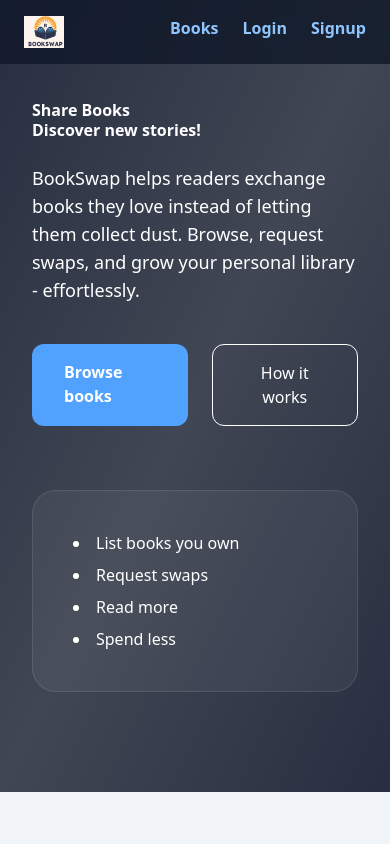
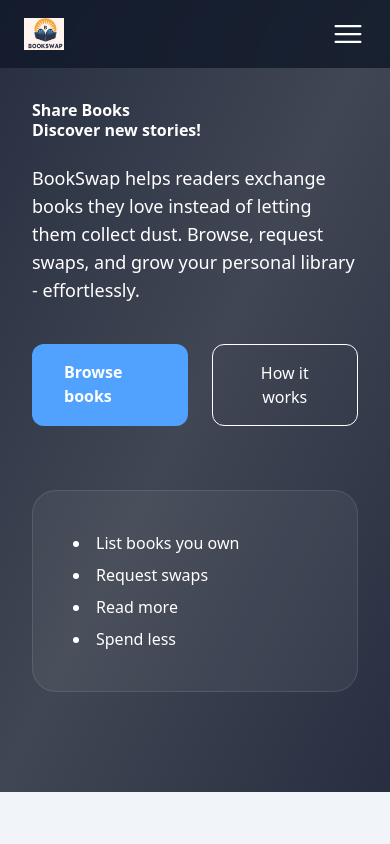
Before and after one commit to asnganje/bookswap-frontend, a React (Vite) app: page / in a window 390 px wide. Shown: the top 844 px of the page. Built offline with nearby package versions, Linux system fonts and the light colour scheme.

Commit message:
modify navbar by adding mobile view

```diff
--- a/src/components/Navbar.jsx
+++ b/src/components/Navbar.jsx
@@ -4,45 +4,65 @@ import { logout } from "../redux/slices/authSlice";
 import { useState } from "react";
 import { UserCircleIcon } from "@heroicons/react/16/solid";
 import { toast } from "react-toastify";
-import logo from "../assets/bkswap.JPG"
+import logo from "../assets/bkswap.JPG";
+import Hamburger from "../assets/hamburger";
+import XIcon from "../assets/XIcon";
+import DropModal from "./DropModal";
 
 const Navbar = () => {
-  const name = localStorage.getItem("user")
-  const [visible, setVisible] = useState(false)
-  const navigate = useNavigate()
+  const name = localStorage.getItem("user");
+  const [visible, setVisible] = useState(false);
+  const [isOpen, setIsOpen] = useState(false);
 
-  const dispatch = useDispatch()
+  const navigate = useNavigate();
+
+  const dispatch = useDispatch();
   const logoutHandler = () => {
-    dispatch(logout())
-    navigate("/")
-    toast.success("Logged out successfully")
-  }
+    dispatch(logout());
+    navigate("/");
+    toast.success("Logged out successfully");
+    setIsOpen(false)
+  };
+
+  const toggleHandler = () => setIsOpen((prev) => !prev);
+  const closeMenu = ()=>setIsOpen(false)
   return (
     <nav className="fixed w-full z-50 bg-gray-900/80 backdrop-blur">
       <div className="max-w-7xl mx-auto px-6 py-4 flex justify-between">
         <Link to="/" className="flex items-center justify-center">
           <img src={logo} alt="" className="w-10 h-8" />
         </Link>
-        {
-          !name?
-          (<div className="space-x-6 text-muted text-blue-300">
-          <Link to="/books" className="hover:text-white font-bold">Books</Link>
-          <Link to="/login" className="hover:text-white font-bold">Login</Link>
-          <Link to="/register" className="hover:text-white font-bold">Signup</Link>
-        </div>):
-          (<div className="flex items-center justify-center space-x-6 text-muted text-blue-300">
-          <Link to="/books" className="hover:text-white font-bold">Books</Link>
+        {isOpen ? <XIcon color="white" onClick={toggleHandler} /> : <Hamburger color="white" size={30} onClick={toggleHandler} />}
+        {isOpen && <DropModal name={name} closeMenu={closeMenu} logout={logoutHandler}/>}
+        <div className="hidden md:block">
+          {!name ? (
+            <div className="space-x-6 text-muted text-blue-300">
+              <Link to="/books" className="hover:text-white font-bold">
+                Books
+              </Link>
+              <Link to="/login" className="hover:text-white font-bold">
+                Login
+              </Link>
+              <Link to="/register" className="hover:text-white font-bold">
+                Signup
+              </Link>
+            </div>
+          ) : (
+            <div className="flex items-center justify-center space-x-6 text-muted text-blue-300">
+              <Link to="/books" className="hover:text-white font-bold">
+                Books
+              </Link>
               <div className="relative">
-            <button onClick={()=>setVisible(prev=>!prev)}
+                <button
+                  onClick={() => setVisible((prev) => !prev)}
                   className="flex items-center gap-2 cursor-pointer"
                 >
                   <UserCircleIcon className="h-8 w-8" />
                 </button>
-            {
-              visible && (
+                {visible && (
                   <div
                     className="absolute -right-10 w-48 z-50 bg-white rounded-xl shadow-lg border overflow-hidden"
-                  onMouseLeave={()=>setVisible(false)}
+                    onMouseLeave={() => setVisible(false)}
                   >
                     <div className="px-4 py-3 text-sm font-semibold border-b hover:bg-gray-300 cursor-pointer">
                       {name}
@@ -53,16 +73,21 @@ const Navbar = () => {
                     >
                       Swap requests
                     </Link>
-                  <button onClick={logoutHandler} className="w-full text-left px-4 py-3 text-sm text-red-300 hover:bg-gray-300 cursor-pointer">Logout</button>
+                    <button
+                      onClick={logoutHandler}
+                      className="w-full text-left px-4 py-3 text-sm text-red-300 hover:bg-gray-300 cursor-pointer"
+                    >
+                      Logout
+                    </button>
                   </div>
-              )
-            }
+                )}
               </div>
-        </div>)
-        }
+            </div>
+          )}
+        </div>
       </div>
     </nav>
-  )
-}
+  );
+};
 
 export default Navbar;
```
Lines whose indentation alone changed are shown as unchanged.
